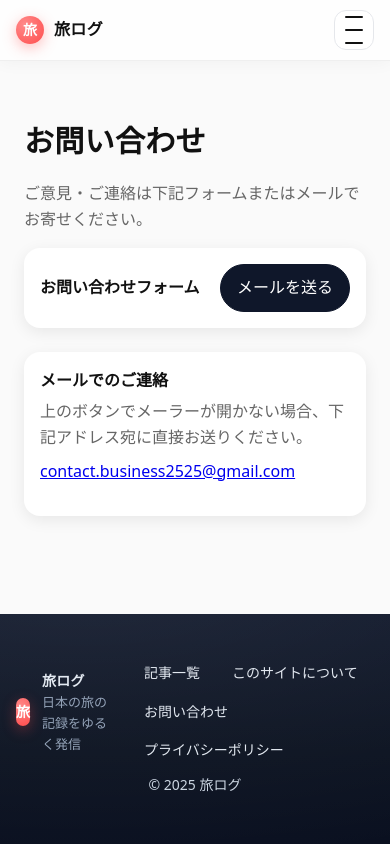
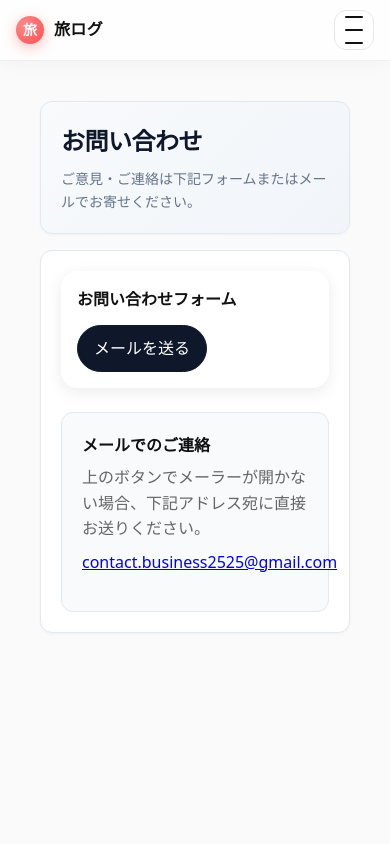
Before and after one commit to gray-desks/travel-blog, a Next.js app: page /contact in a window 390 px wide. Shown: the top 844 px of the page. Built offline with nearby package versions, Linux system fonts and the light colour scheme.

Commit message:
refactor: unify page layouts with new page-layout and page-header components

```diff
--- a/app/(public)/contact/page.js
+++ b/app/(public)/contact/page.js
@@ -15,29 +15,29 @@ export default function ContactPage() {
   // 連絡先メールアドレス（ContactForm にも渡す）
   const email = 'contact.business2525@gmail.com'
   return (
-    // 幅を狭めた本文レイアウト + 上下余白
-    <main className="container narrow" style={{ padding: '32px 0' }}>
-      {/* ページ見出しとリード文 */}
-      <h1 className="article-title" style={{ marginBottom: 8 }}>お問い合わせ</h1>
-      <p className="muted" style={{ marginBottom: 16 }}>
-        ご意見・ご連絡は下記フォームまたはメールでお寄せください。
-      </p>
+    <div className="page-layout">
+      <main className="static-page">
+        <div className="page-header">
+          <h1>お問い合わせ</h1>
+          <p className="page-subtitle">ご意見・ご連絡は下記フォームまたはメールでお寄せください。</p>
+        </div>
 
+        <div className="page-content">
           {/* フォーム本体（mailto でメーラー起動） */}
           <section style={{ marginBottom: 24 }}>
             <ContactForm to={email} />
           </section>
 
           {/* 代替導線：mailto が動作しない環境向けのプレーンなメールリンク */}
-      <section className="card" style={{ marginTop: 16 }}>
-        <div className="card-body">
+          <div style={{ marginTop: 24, padding: 20, background: '#f8fafc', borderRadius: 12, border: '1px solid #e2e8f0' }}>
             <div style={{ fontWeight:700, marginBottom:6 }}>メールでのご連絡</div>
             <p className="muted" style={{ margin: 0 }}>上のボタンでメーラーが開かない場合、下記アドレス宛に直接お送りください。</p>
             <p style={{ marginTop: 8 }}>
               <a href={`mailto:${email}`} style={{ textDecoration:'underline' }}>{email}</a>
             </p>
           </div>
-      </section>
+        </div>
       </main>
+    </div>
   )
 }
--- a/app/styles.css
+++ b/app/styles.css
@@ -30,13 +30,125 @@ html,body{ background:var(--bg); color:#111; }
 /* 共通ユーティリティ（ヘッダー/フッター等で使用） */
 .container{ width:100%; max-width: var(--content-max); margin:0 auto; padding: 0 var(--space-4); }
 
-/* ページ本文用の独立したコンテンツコンテナ（幅は持たず、余白のみ管理） */
+/*/* ページ本文用の独立したコンテンツコンテナ（幅は持たず、余白のみ管理） */
 .content-container{ width:100%; padding: 0 var(--space-4); }
 
 /* 一覧などワイド表示用のユーティリティ（最大幅は画面に追従しつつ上限を持つ） */
 .content-wide{ width:100%; max-width: var(--content-max); margin: 0 auto; }
 
-/* 旧ブレークポイントは上書き済み（より広い幅に） */
+/* プロフェッショナルな統一ページレイアウトシステム */
+.page-layout {
+  min-height: 100vh;
+  display: flex;
+  flex-direction: column;
+}
+
+.page-main {
+  flex: 1;
+  width: 100%;
+  max-width: var(--content-max);
+  margin: 0 auto;
+  padding: 0 var(--space-4);
+}
+
+/* ページヘッダー統一スタイル */
+.page-header {
+  background: linear-gradient(135deg, #f8fafc 0%, #f1f5f9 100%);
+  border-radius: 16px;
+  padding: 32px;
+  margin: 24px 0;
+  border: 1px solid #e2e8f0;
+  box-shadow: 0 1px 3px rgba(0,0,0,0.04);
+}
+
+.page-header h1 {
+  font-size: 32px;
+  font-weight: 800;
+  margin: 0 0 8px;
+  color: #0f172a;
+  letter-spacing: -0.02em;
+}
+
+.page-header .page-subtitle {
+  color: #64748b;
+  font-size: 16px;
+  margin: 0;
+  line-height: 1.6;
+}
+
+/* ページコンテンツ統一スタイル */
+.page-content {
+  background: #fff;
+  border-radius: 16px;
+  border: 1px solid #e2e8f0;
+  box-shadow: 0 1px 3px rgba(0,0,0,0.04);
+  padding: 32px;
+  margin-bottom: 32px;
+}
+
+/* 記事リスト専用レイアウト */
+.articles-layout {
+  width: 100%;
+  max-width: var(--content-max);
+  margin: 0 auto;
+  padding: 0 var(--space-4);
+}
+
+/* 静的ページ専用レイアウト */
+.static-page {
+  width: 100%;
+  max-width: var(--narrow-max);
+  margin: 0 auto;
+  padding: 0 var(--space-4);
+}
+
+@media(max-width: 768px) {
+  .page-header {
+    padding: 20px;
+    margin: 16px 0;
+    border-radius: 12px;
+  }
+
+  .page-header h1 {
+    font-size: 24px;
+  }
+
+  .page-header .page-subtitle {
+    font-size: 14px;
+  }
+
+  .page-content {
+    padding: 20px;
+    border-radius: 12px;
+  }
+
+  .page-main, .articles-layout, .static-page {
+    padding: 0 16px;
+  }
+}
+
+/* プロフェッショナルなフォーカス管理 */
+.page-header h1:focus-visible,
+.page-content:focus-visible {
+  outline: 2px solid #3b82f6;
+  outline-offset: 2px;
+}
+
+/* セマンティックカラーシステム */
+:root {
+  --semantic-success: #10b981;
+  --semantic-warning: #f59e0b;
+  --semantic-error: #ef4444;
+  --semantic-info: #3b82f6;
+}
+
+/* プロフェッショナルなスペーシングシステム */
+.mb-small { margin-bottom: var(--space-2); }
+.mb-medium { margin-bottom: var(--space-4); }
+.mb-large { margin-bottom: var(--space-6); }
+.mt-small { margin-top: var(--space-2); }
+.mt-medium { margin-top: var(--space-4); }
+.mt-large { margin-top: var(--space-6); }
 
 /* メインコンテナのスタイル（レイアウト用） */
 .main-container{
```
Also changed, not shown: app/(public)/about/page.js (+13 -9 lines), app/(public)/page.js (+6 -4 lines), app/(public)/privacy/page.js (+14 -12 lines), .serena/project.yml (added), 1 other file (tests, documents, lock files or other folders). Lines whose indentation alone changed are shown as unchanged.
